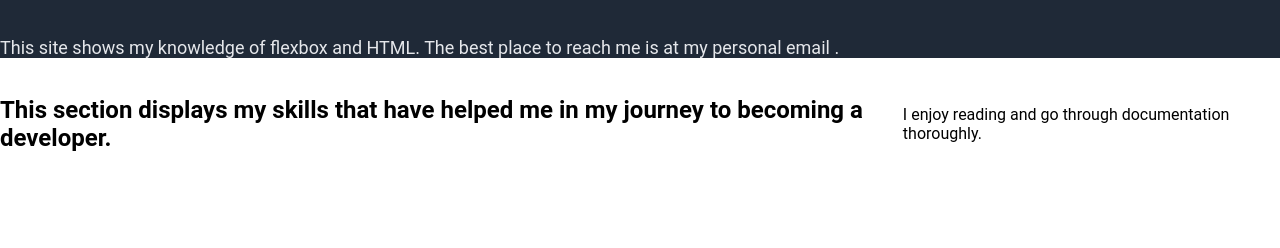
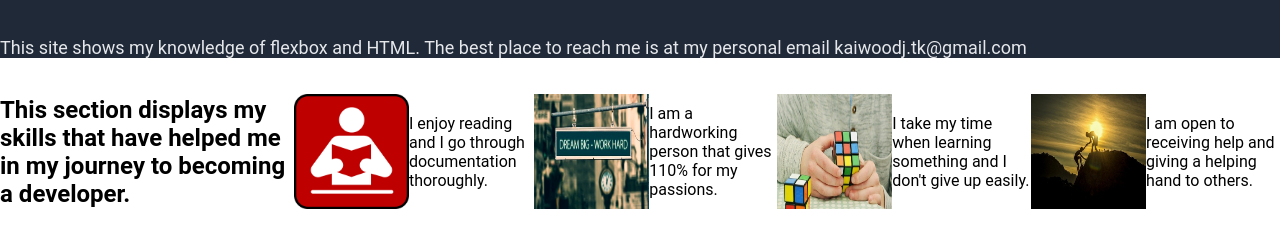
Before and after one commit to jkaiwood/Landing-Page, a plain HTML site: page index.html in a window 1280 px wide. Shown: the part 128-376 px from the top of the page. Drawn offline with Linux system fonts and the light colour scheme.

Commit message:
added images to second section

```diff
--- a/index.html
+++ b/index.html
@@ -16,14 +16,21 @@
             <li><a href="#">Upwork</a></li>
         </ul>
         <h2 class="main-text">This is my personal site!</h2>
-        <p class="secondary-text">This site shows my knowledge of flexbox and HTML. The best place to reach me is at my personal email <kaiwoodj.tk@gmail.com></kaiwoodj.tk>.</p>
+        <p class="secondary-text">This site shows my knowledge of flexbox and HTML.
+            The best place to reach me is at my personal email kaiwoodj.tk@gmail.com</p>
     </div>
     <div class="second-section">
         <h2>This section displays my skills that have helped me in my
             journey to becoming a developer.
         </h2>
-        <i class="fa-solid fa-lines-leaning"></i>
-        <p>I enjoy reading and go through documentation thoroughly.</p>
+        <img src="reader.png" alt="Reader" width="115" height="115">
+        <p>I enjoy reading and I go through documentation thoroughly.</p>
+        <img src="workhard.jpg" alt="Dream big, work hard sign" width="115" height="115">
+        <p>I am a hardworking person that gives 110% for my passions.</p>
+        <img src="patient.jpg" alt="Solving Rubik's cube" width="115" height="115">
+        <p>I take my time when learning something and I don't give up easily.</p>
+        <img src="team.jpg" alt="Giving a helping hand on hike" width="115" height="115">
+        <p>I am open to receiving help and giving a helping hand to others.</p>
     </div>
 </body>
 </html>
--- a/styles.css
+++ b/styles.css
@@ -42,6 +42,11 @@ li {
 
 .second-section {
     display: flex;
-    justify-content: center;
+    justify-content: space-between;
     align-items: center;
+
 }
+
+.second-section p {
+    display: inline;
+}
```
Also changed, not shown: patient.jpg (added), reader.png (added), team.jpg (added), workhard.jpg (added).
